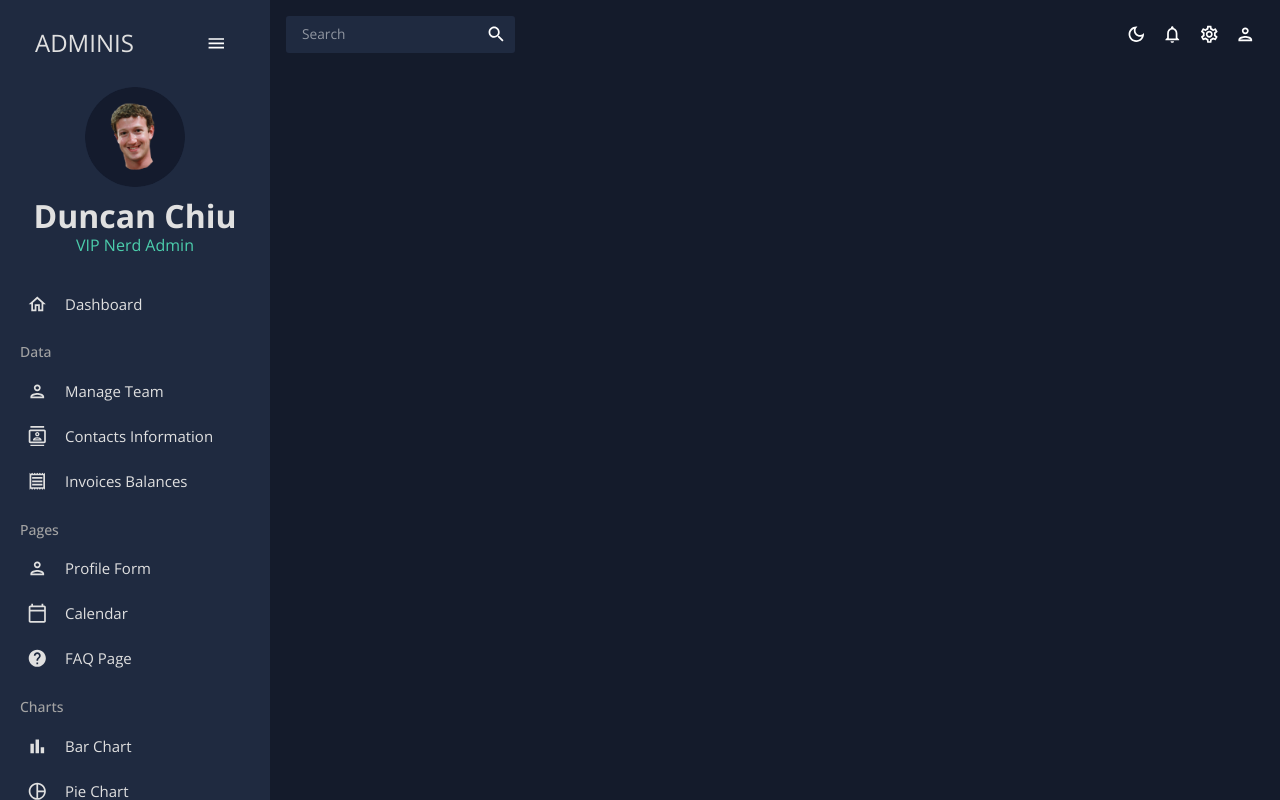
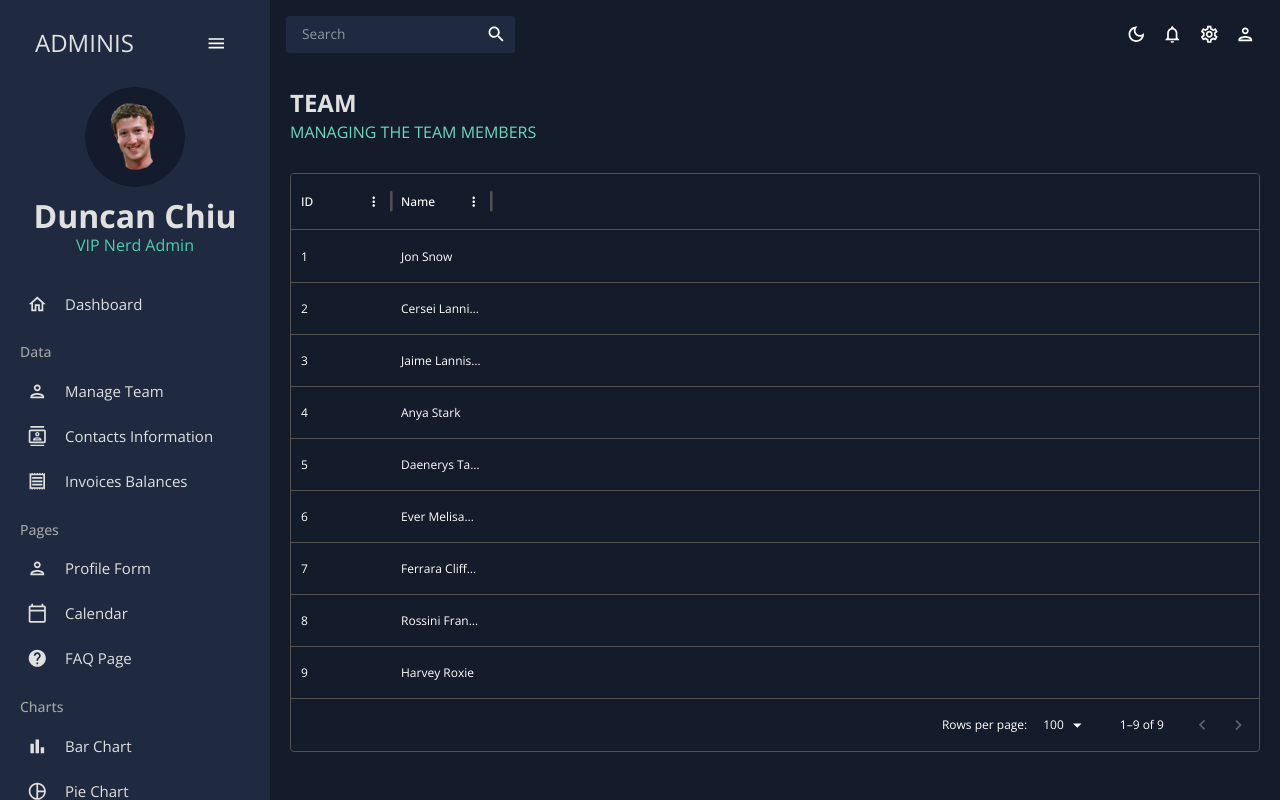
Before and after one commit to duncanchiu409/react-admin, a React (Create React App) app: page /team in a window 1280 px wide. Built offline with nearby package versions, Linux system fonts and the light colour scheme.

Commit message:
day 08: update Team scene

```diff
--- a/src/App.js
+++ b/src/App.js
@@ -4,7 +4,7 @@ import { Routes, Route } from 'react-router-dom'
 import Topbar from "./scenes/global/Topbar"
 import Sidebar from "./scenes/global/Sidebar"
 import Dashboard from './scenes/dashboard'
-// import Team from './scenes/team'
+import Team from './scenes/team'
 // import Invoices from './scenes/invoices'
 // import Contacts from './scenes/contacts'
 // import Bar from './scenes/form'
@@ -27,8 +27,8 @@ function App() {
             <Topbar/>
             <Routes>
               <Route path="/" element={ <Dashboard/> } />
-              {/* <Route path="/team" element={ <Team/> } />
-              <Route path="/invoices" element={ <Invoices/> } />
+              <Route path="/team" element={ <Team/> } />
+              {/* <Route path="/invoices" element={ <Invoices/> } />
               <Route path="/contacts" element={ <Contacts/> } />
               <Route path="/bar" element={ <Bar/> } />
               <Route path="/line" element={ <Line/> } />
--- a/src/data/mockData.js
+++ b/src/data/mockData.js
@@ -1,3 +1,5 @@
+import { tokens } from "../theme"
+
 export const mockDataTeam = [
     {
       id: 1,
--- /dev/null
+++ b/src/scenes/team/index.jsx
@@ -0,0 +1,37 @@
+import { Box, Typography, useTheme } from "@mui/material";
+import { DataGrid } from "@mui/x-data-grid";
+import { tokens } from "../../theme";
+import { mockDataTeam } from "../../data/mockData";
+import Header from "../../components/Header";
+import AdminPanelSettingsIcon from "@mui/icons-material/AdminPanelSettings";
+import LockOpenOutlinedIcon from "@mui/icons-material/LockOpenOutlined";
+import SecurityOutlinedIcon from "@mui/icons-material/SecurityOutlined";
+
+function Team() {
+  const theme = useTheme();
+  const colors = tokens(theme.palette.mode);
+
+  const columns = [
+    {
+      field: "id",
+      headerName: "ID",
+    },
+    {
+      field: "name",
+      headerName: "Name",
+    },
+  ];
+
+  return (
+    <Box sx={{ m: "20px" }}>
+      <Box display="flex" justifyContent="space-between" alignItems="center">
+        <Header title="TEAM" subtitle="MANAGING THE TEAM MEMBERS" />
+      </Box>
+      <Box>
+        <DataGrid rows={mockDataTeam} columns={columns} />
+      </Box>
+    </Box>
+  );
+}
+
+export default Team;
```
